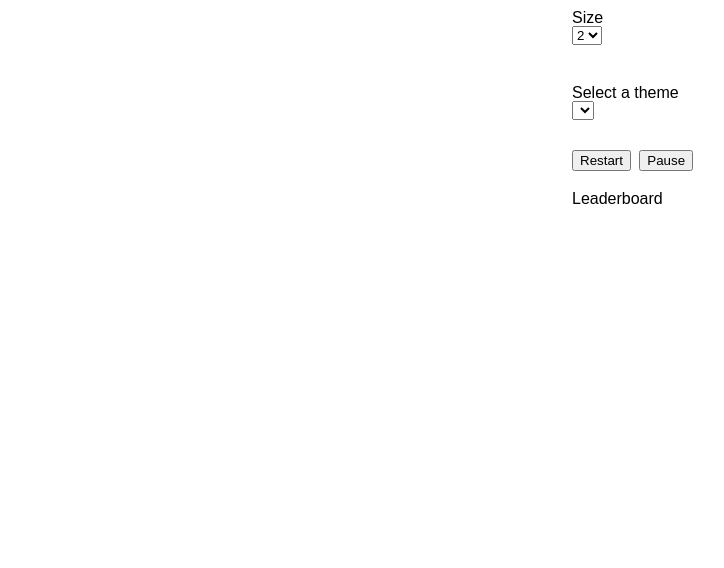
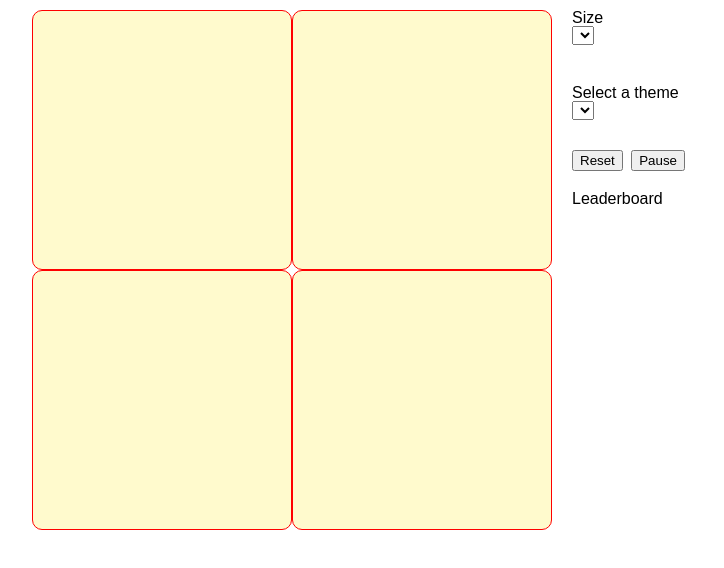
Before and after one commit to EvgenBabenko/find-the-pair-OOP, a plain HTML site: page index.html in a window 1280 px wide. Shown: the whole page, without its empty margins (238-962 px from the left). Drawn offline with Linux system fonts and the light colour scheme.

Commit message:
Create grid

```diff
--- a/css/main.css
+++ b/css/main.css
@@ -76,7 +76,7 @@ body {
 ---------------MAIN
 ------------------------------------------- */
 
-.game-box {
+.game {
   position: relative;
   display: flex;
   width: 760px;;
@@ -84,17 +84,17 @@ body {
   padding: 10px;
 }
 
-.game-box.theme-ligth {
-  background-color: blue;
-  border: 5px solid red;
+.game.theme-ligth {
+  background-color: rgb(239, 255, 236);
+  border: 5px solid rgb(179, 179, 179);
 }
 
-.game-box.theme-dark {
+.game.theme-dark {
   background-color: green;
-  border: 5px solid grey;
+  border: 5px solid rgb(0, 0, 0);
 }
 
-.game-box .alert {
+.game .alert {
   display: none;
   z-index: 1;
   text-align: center;
@@ -109,7 +109,7 @@ body {
   background-color: #b6b4b4;
 }
 
-#grid {
+.grid {
   width: 520px;
   height: 520px;
 }
@@ -173,16 +173,16 @@ body {
   font-size: 3rem;
 }
 
-.tabs-grid-size {
+.leaderboard-tabs {
   padding-bottom: 10px;
 }
 
-.tabs-grid-size a {
+.leaderboard-tabs a {
   background-color: red;
   cursor: pointer;
   border: 1px solid black;
 }
 
-.tabs-grid-size a:hover {
+.leaderboard-tabs a:hover {
   background-color: green;
 }
--- a/index.html
+++ b/index.html
@@ -7,44 +7,42 @@
   <link rel="stylesheet" href="css/main.css">
   <title>Find the pair</title>
 
-  <script defer src='js/app.js'></script>
-
 </head>
 <body>
-  <main class="game">
-    <div class="game-box theme">
+  <main class="game theme">
     <div class="alert"></div>
 
-      <div id="grid">
+    <div class="grid"></div>
+
+    <aside class="side">
+      <div class="grid-size">
+        <p>Size</p>
+        <select id="grid-size-select"></select>
       </div>
 
-      <aside class="side">
-        <div class="select-size">
-          <p>Size</p>
-          <select id="grid-size"></select>
-        </div>
-
-        <p class="message"></p>
+      <div class="message"></div>
 
       <div class="themes">
         <p>Select a theme</p>
-          <select id="select-theme"></select>
+        <select id="themes-select"></select>
       </div>
 
       <div class="timer">
-          <p class="timer-text"></p>
-          <input id="reset-btn" type="submit" name="restart" value="Restart">
-          <input id="pause-btn" type="submit" name="pause" value="Pause">
+        <p class="timer-field"></p>
+        <input id="timer-reset" type="submit" name="reset" value="Reset">
+        <input id="timer-pause" type="submit" name="pause" value="Pause">
       </div>
 
       <div class="leaderboard">
         <h1>Leaderboard</h1>
-          <div id="tabs"></div>
-          <div id="results"></div>
+        <div class="leaderboard-tabs"></div>
+        <div class="leaderboard-results">
+        </div>
       </div>
     </aside>
-    </div>
   </main>
+
+  <script src='js/app.js'></script>
 
 </body>
 </html>
--- a/js/app.js
+++ b/js/app.js
@@ -1,3 +1,7 @@
+//-------------------------------------------
+//---------------Helpers
+//-------------------------------------------
+
 function createElement(tag, props, ...children) {
     const element = document.createElement(tag);
 
@@ -15,24 +19,20 @@ function createElement(tag, props, ...children) {
   }
 
 
-
 //-------------------------------------------
 //---------------Model
 //-------------------------------------------
 
-
 class Model {
-    constructor(items = []) {
-
-        this.items = items;
-        this.totalCards = items.map(item => {
-            return item * item;
-        });
-        this.selectedSize = items[0];
+    constructor(gridSize = 2) {
+        this.gridSize = gridSize;
+        this.cards = gridSize * gridSize;
+        this.cardSize = 0;
     }
 
-    getItems(id) {
-        return this.items.find(item => item.id === id);
+    calculateCardSize(gridWidth) {
+        this.cardSize = gridWidth / this.gridSize;
+        return this.cardSize;
     }
 }
 
@@ -41,80 +41,60 @@ class Model {
 //---------------View
 //-------------------------------------------
 
-
 class View {
     constructor() {
-
-        this.grid = document.getElementById('grid');
-        this.size = document.getElementById('grid-size');
+        this.grid = document.querySelector('.grid');
+        this.gridWidth = this.grid.offsetWidth;
     }
 
-    createSelectSize(item) {
-        const option = createElement('option', { value: item }, `${item}`);
-
-        return option;
-    }
-
-    createGrid(item) {
+    createCard(cardSize) {
         const img = createElement('img', { className: 'mem-img', src: './gg' });
-        const div = createElement('div', { className: 'mem-card' }, img);
+        const div = createElement('div', { className: 'mem-card theme-ligth' }, img);
+        div.style.width = `${cardSize}px`;
+        div.style.height = `${cardSize}px`;
 
         return div;
     }
 
-    // show(items) {
-    //     for (let i = 0; i < items; i++) {
-    //         let listItem = this.createSelectSize();
-    //         this.grid.appendChild(listItem);
-    //     }
+    createGrid(cards, cardSize) {
+        for (let i = 0; i < cards; i++) {
+            let card = this.createCard(cardSize);
+            this.grid.appendChild(card);
+        }
+    }
+}
 
-    //     // items.forEach(item => {
-    //     //     const listItem = this.createSelectSize(item);
-
-    //     //     this.grid.appendChild(listItem);
-    //     // });
-    // }
-
-    show(items) {
-        items.forEach(item => {
-            const listItem = this.createSelectSize(item);
-
-            this.size.appendChild(listItem);
-        });
-    }
-
-
-}
 
 //-------------------------------------------
 //---------------Controller
 //-------------------------------------------
-
 
 class Controller {
     constructor(model, view) {
         this.model = Model;
         this.view = View;
 
-
-        // need fix it
-        view.show(model.items);
+        this.createGrid();
     }
 
+    createGrid() {
+        const gridWidth = view.gridWidth;
+        const cardSize = model.calculateCardSize(gridWidth);
 
+        view.createGrid(model.cards, cardSize);
+    }
 }
-
-
 
 
 //-------------------------------------------
 //---------------Index
 //-------------------------------------------
 
+// const gridSize = [2];
 
-const gridSize = [2, 4, 6];
-
-const model = new Model(gridSize);
+const model = new Model();
 console.log(model);
 const view = new View();
+console.log(view);
 const controller = new Controller(model, view);
+console.log(controller);
```
Lines whose indentation alone changed are shown as unchanged.
